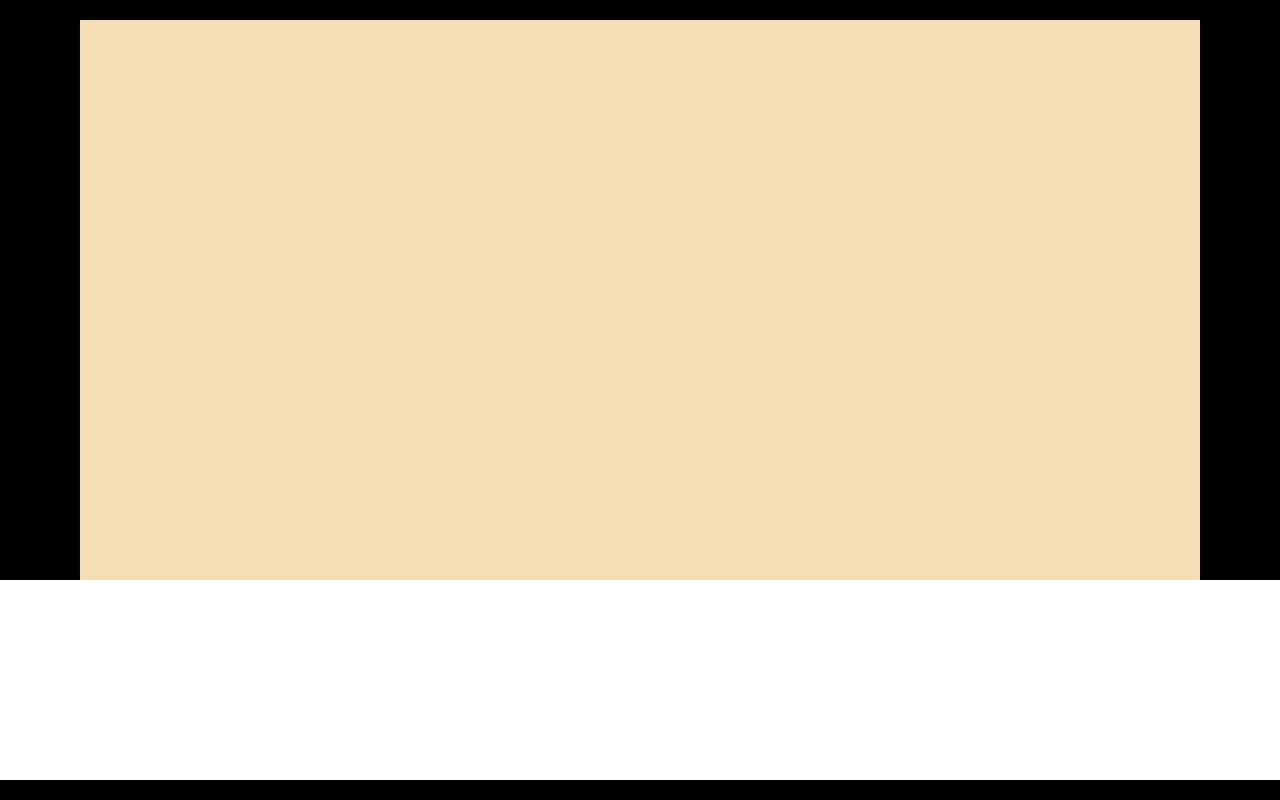
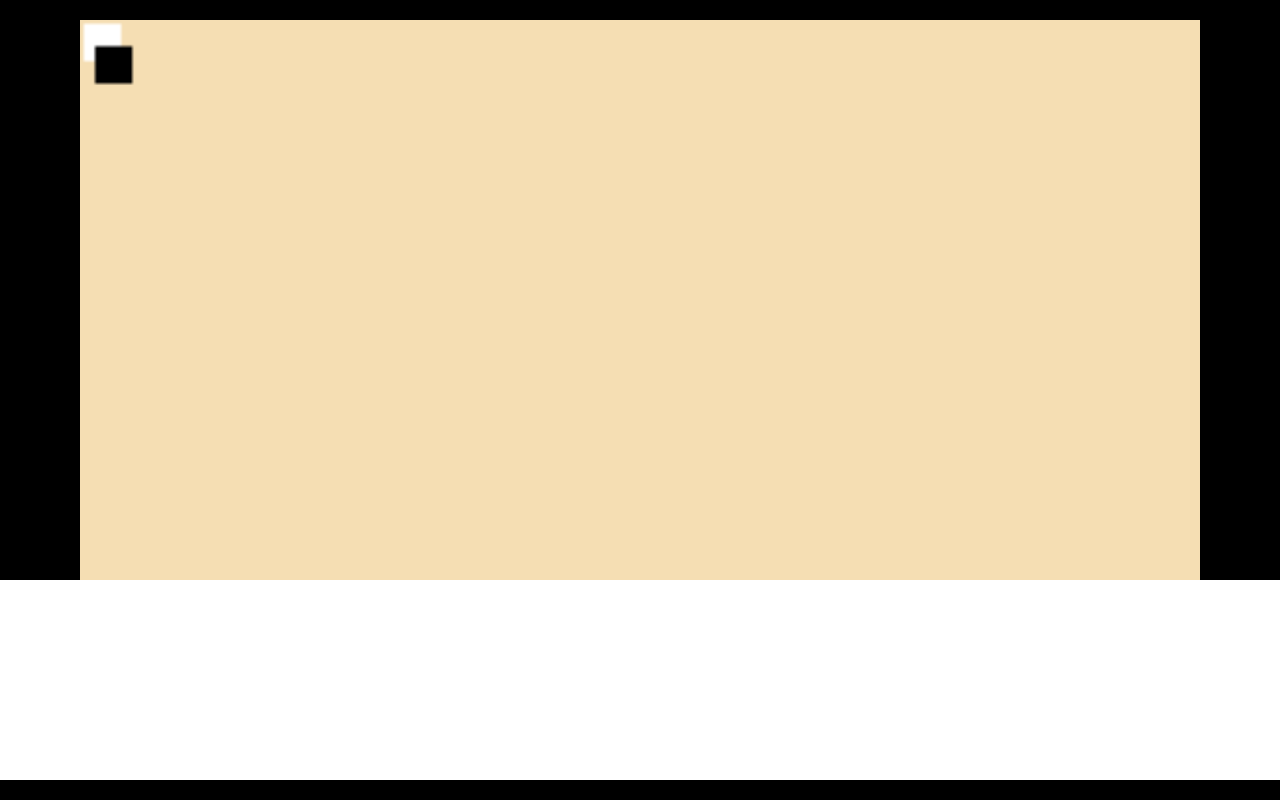
Before and after one commit to vinipet/labirinto, a plain HTML site: page index.html in a window 1280 px wide. Drawn offline with Linux system fonts and the light colour scheme.

Commit message:
render de player feita

```diff
--- /dev/null
+++ b/assets/scripts/player.js
@@ -0,0 +1,33 @@
+const canvaElement = document.getElementById('screen')
+const screen = canvaElement.getContext('2d')
+
+const cor = 'blue'
+const positionX = 0
+const positionY = 0
+const width = 250
+const height = 250
+
+const game = {
+   players: {
+      'player1': {x:1, y:1}
+   },
+   walls: {
+      'wall1': {x:4, y:7}
+   }
+}
+
+
+renderScreen()
+function renderScreen() {
+   for(playerId in game.players){
+      const player = game.players[playerId]
+      screen.fillStyle = 'white'
+      screen.fillRect(player.x, player.y, 10,10)
+   }
+
+   for(wallId in game.walls){
+      const wall = game.walls[wallId]
+      screen.fillStyle = 'black'
+      screen.fillRect(wall.x, wall.y,10,10)
+   }
+}
--- a/index.html
+++ b/index.html
@@ -7,9 +7,11 @@
    <link rel="stylesheet" href="assets/styles/main.css">
 </head>
 <body>
-   <canvas></canvas>
+   <canvas id="screen" ></canvas>
    <div id="controles">
 
    </div>
+
+   <script src="assets/scripts/player.js"></script>
 </body>
 </html>
```
